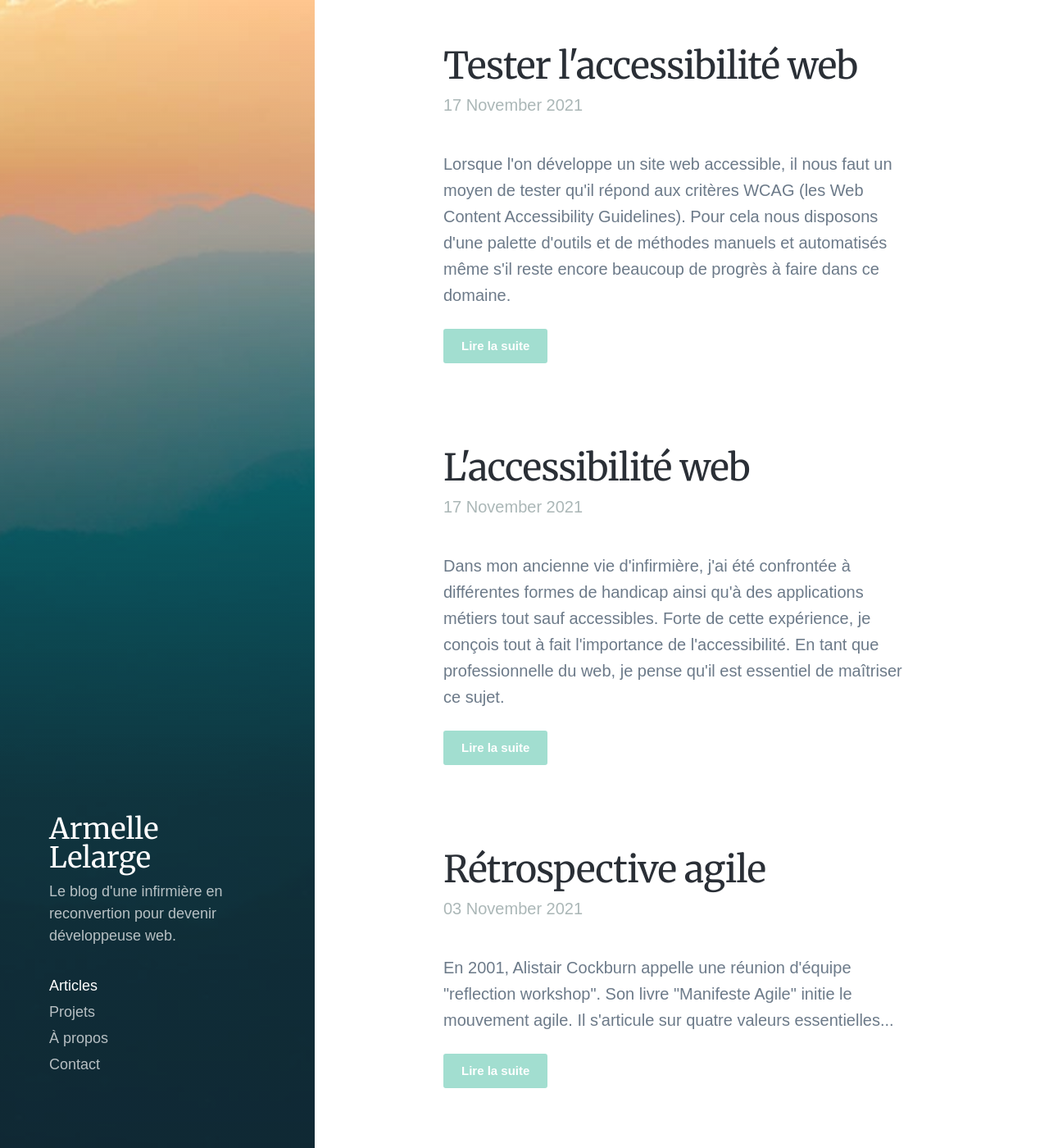
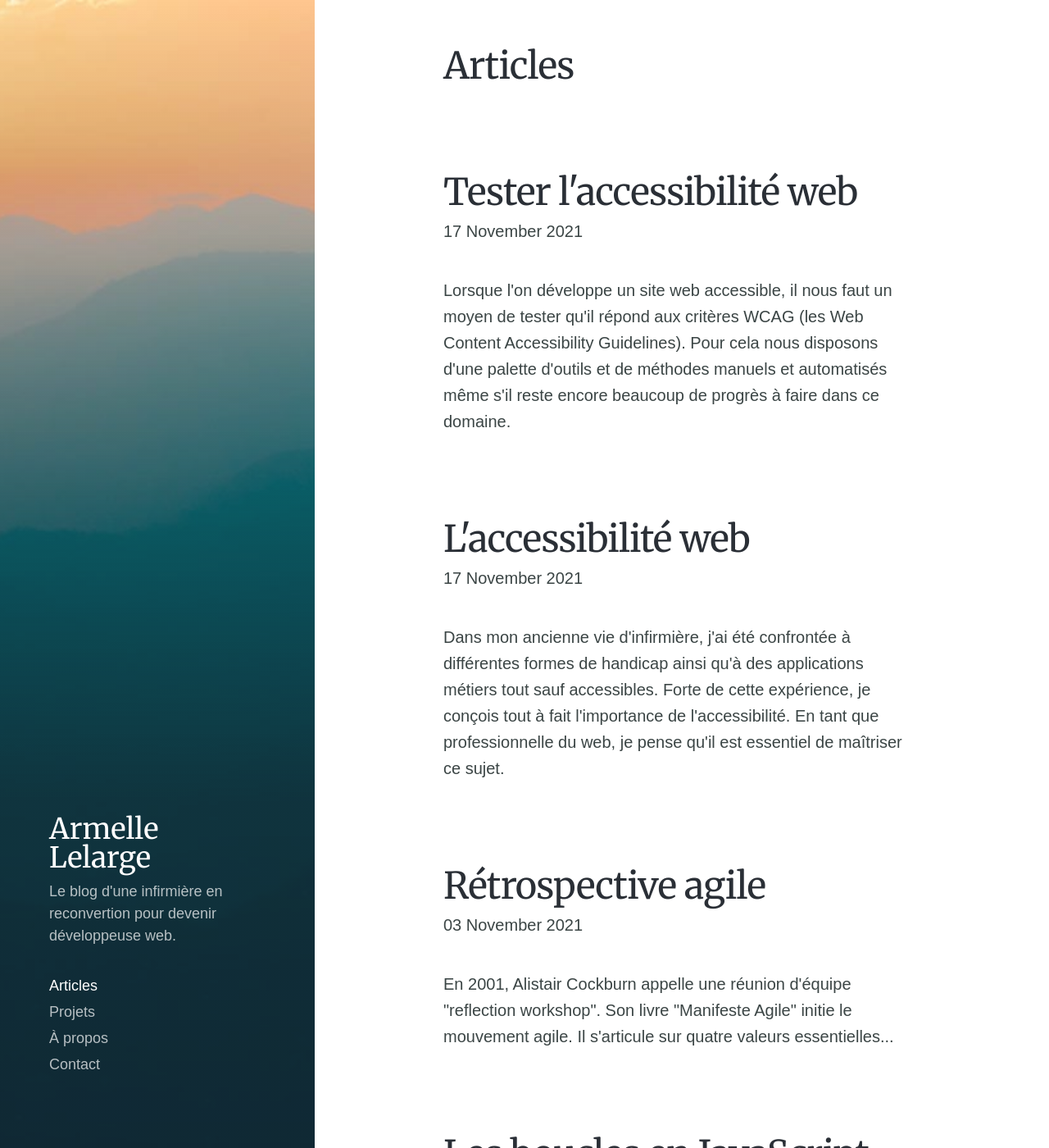
Before and after one commit to alelarge/alelarge.github.io, a Jekyll site: the page built from index.html, in a window 1280 px wide and 1400 px high. Shown: the whole window at 82% size. Built offline with Jekyll 4.4.1, drawn with Linux system fonts in a browser that asks for light colours; nearby versions of some CDN libraries; some web fonts are replaced; the list of posts is cut into pages by our own code; some of the changed text lies outside the part shown.

Commit message:
fix accessibily issues

```diff
--- a/_data/settings.yml
+++ b/_data/settings.yml
@@ -60,9 +60,9 @@ color_settings:
   background_color: '#ffffff'
   background_alt_color: '#F5F7FA'
   text_dark_color: '#2A2F36'
-  text_medium_color: '#6C7A89'
-  text_light_color: '#ABB7B7'
-  accent_color: '#A2DED0'
+  text_medium_color: '#3B4545'
+  text_light_color: '#3B4545'
+  accent_color: '#1C594D'
   border_color: '#dddddd'
   overlay_background_color: '#161B21'
   overlay_text_color: '#ffffff'
--- a/_layouts/default.html
+++ b/_layouts/default.html
@@ -1,6 +1,6 @@
 <!doctype html>
 
-<html class="no-js" lang="en">
+<html class="no-js" lang="fr">
 
 <head>
 
--- a/index.html
+++ b/index.html
@@ -8,6 +8,7 @@ featured_image: /images/demo/demo-landscape.jpg
 <section class="blog single">
 
 	<div class="wrap">
+		<h1>Articles</h1>
 
 		{% for post in paginator.posts %}
 
@@ -26,7 +27,7 @@ featured_image: /images/demo/demo-landscape.jpg
 
 			<div class="blog-post__content">
 				<p>{{ post.excerpt }}</p>
-				<p><a href="{{ post.url | relative_url }}" class="button">Lire la suite</a>
+				<!--<p><a href="{{ post.url | relative_url }}" class="button">Lire la suite</a>-->
 			</div>
 
 		</article>
--- a/sub_pages/reservia/index.html
+++ b/sub_pages/reservia/index.html
@@ -1,5 +1,5 @@
 <!DOCTYPE html>
-<html lang="en">
+<html lang="fr">
 <head>
   <meta charset="UTF-8">
   <meta name="viewport" content="width=device-width, initial-scale=1.0">
```
Also changed, not shown: _posts/2021-05-30-decouvrez-git-et-github.md (+1 -1 lines).
